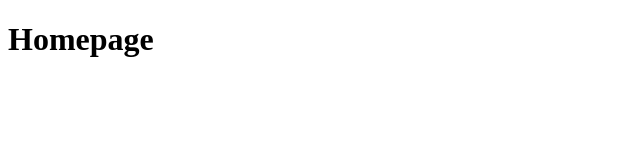
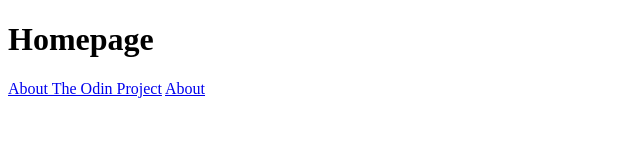
Before and after one commit to Deconceptmover/git_test, a plain HTML site: page odin-links-and-images/index.html in a window 1280 px wide. Shown: the whole page, without its empty margins (0-640 px from the left). Drawn offline with Linux system fonts and the light colour scheme.

Commit message:
Absolute and Relative Links

```diff
--- a/odin-links-and-images/index.html
+++ b/odin-links-and-images/index.html
@@ -7,6 +7,7 @@
 </head>
 <body>
     <h1>Homepage</h1>
-
+    <a href="https://www.theodinproject.com/about" target="_blank" rel="noopener noreferrer">About The Odin Project</a>
+    <a href="./pages/about.html">About</a>
 </body>
 </html>
```
